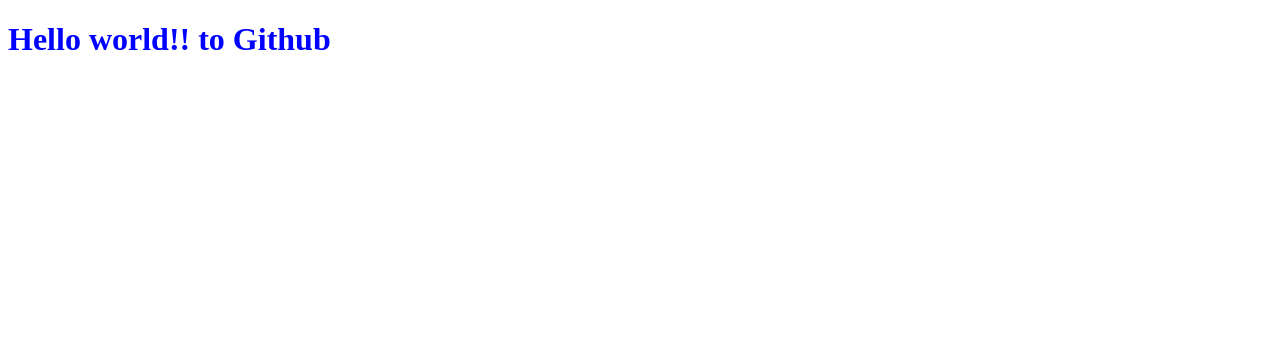
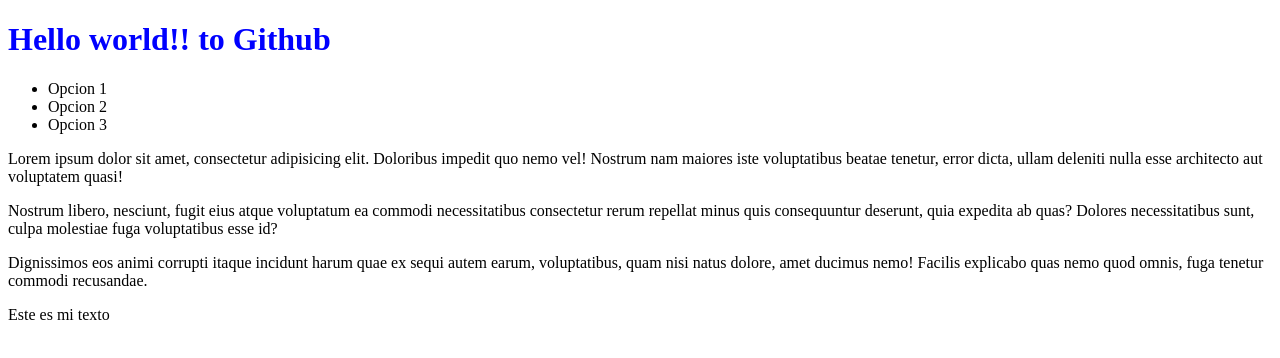
Before and after one commit to AngelGalianoLancho/pruebas, a plain HTML site: page index.html in a window 1280 px wide. Drawn offline with Linux system fonts and the light colour scheme.

Commit message:
Add text body index

```diff
--- a/index.html
+++ b/index.html
@@ -1,12 +1,31 @@
 <!DOCTYPE html>
 <html lang="en">
+
 <head>
     <meta charset="UTF-8">
     <meta name="viewport" content="width=device-width, initial-scale=1.0">
     <title>Document</title>
     <link rel="stylesheet" href="css/style.css">
 </head>
+
 <body>
     <h1>Hello world!! to Github</h1>
+    <ul>
+        <li><span class="hello1">Opcion 1</span></li>
+        <li><span class="hello2">Opcion 2</span></li>
+        <li><span class="hello3">Opcion 3</span></li>
+    </ul>
+    <div class="principal">
+        <p>Lorem ipsum dolor sit amet, consectetur adipisicing elit. Doloribus impedit quo nemo vel! Nostrum nam maiores
+            iste voluptatibus beatae tenetur, error dicta, ullam deleniti nulla esse architecto aut voluptatem quasi!
+        </p>
+        <p>Nostrum libero, nesciunt, fugit eius atque voluptatum ea commodi necessitatibus consectetur rerum repellat
+            minus quis consequuntur deserunt, quia expedita ab quas? Dolores necessitatibus sunt, culpa molestiae fuga
+            voluptatibus esse id?</p>
+        <p>Dignissimos eos animi corrupti itaque incidunt harum quae ex sequi autem earum, voluptatibus, quam nisi natus
+            dolore, amet ducimus nemo! Facilis explicabo quas nemo quod omnis, fuga tenetur commodi recusandae.</p>
+    </div>
+    <p title="presentacion">Este es mi texto</p>
 </body>
+
 </html>
```
